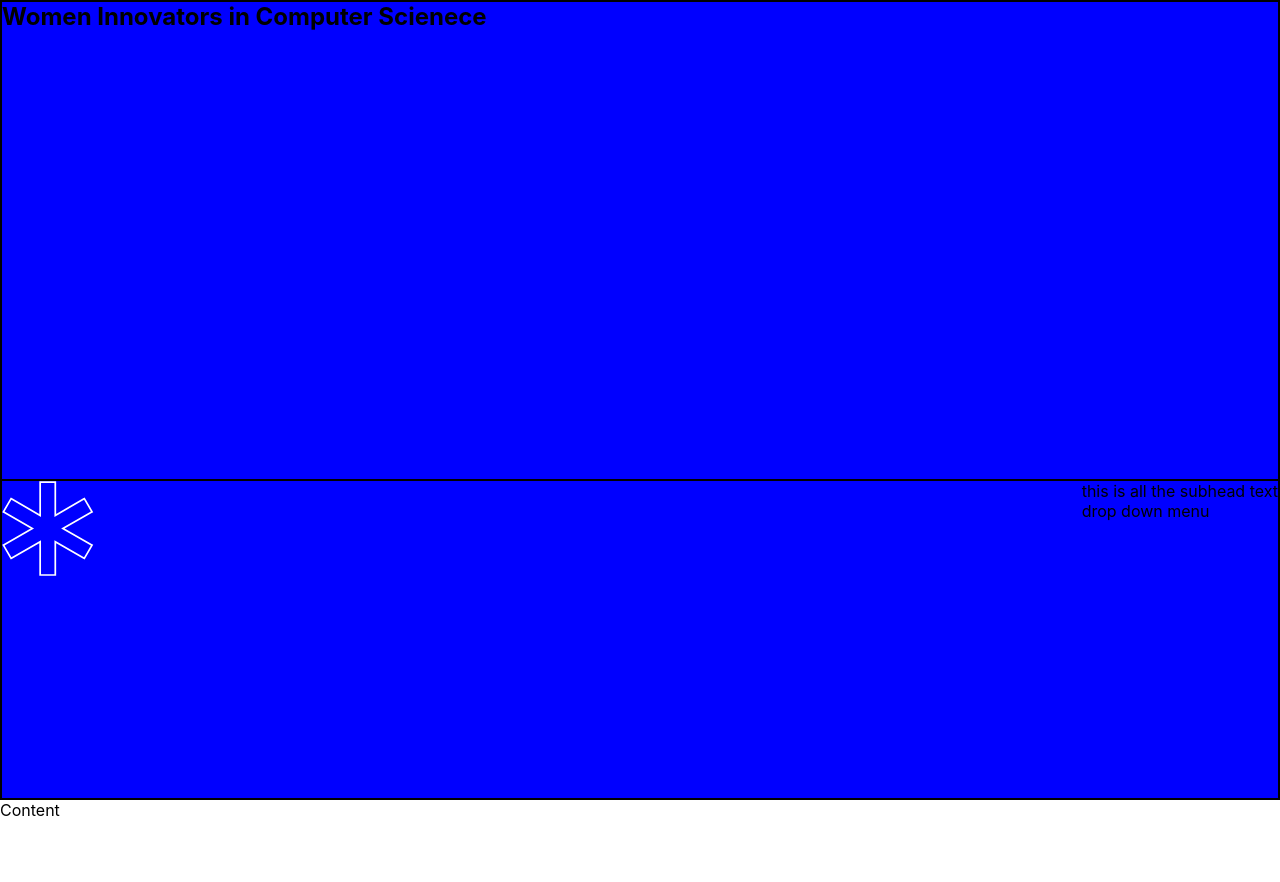
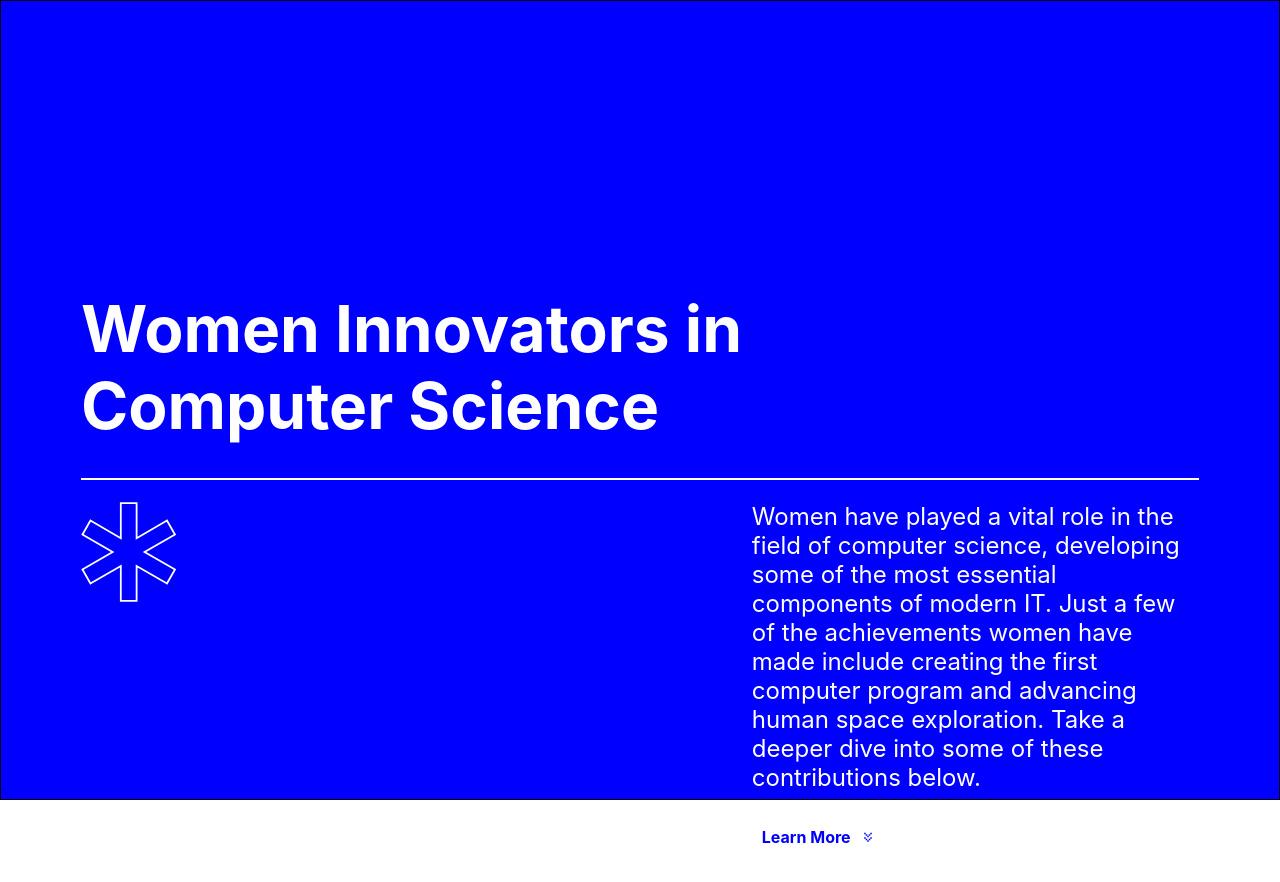
Before and after one commit to gnhbuchanan/odc-tc, a React (Create React App) app: page / in a window 1280 px wide. Shown: the top 882 px of the page. Before the commit the page ends 820 px from the top, so only its background shows below. Built offline with nearby package versions, Linux system fonts and the light colour scheme.

Commit message:
basic layout of intro section established, going to start working on content section before fine tuning things

```diff
--- a/src/components/Content.jsx
+++ b/src/components/Content.jsx
@@ -1,12 +1,14 @@
 import React, { useEffect, useState } from "react";
+import './styles/content.css'
 
 const Content = () => {
 
 
     return (
-        <>
-         <div>Content</div>
-        </>
+    <section id="content" className='section-wrapper'>
+
+
+    </section>
     )
 
 }
--- a/src/components/Intro.jsx
+++ b/src/components/Intro.jsx
@@ -1,6 +1,7 @@
 import React, { useEffect, useState } from "react"
 import './styles/intro.css'
 import asterisk from '../assets/svg/asterisk.svg'
+import doubleCaret from '../assets/svg/caret-double.svg'
 
 const Intro = () => {
 
@@ -8,13 +9,19 @@ const Intro = () => {
     return (
         <section id="intro" className='section-wrapper'>
             <div id="headline-container">
-                <h1>Women Innovators in Computer Scienece</h1>
+                <h1>Women Innovators in Computer Science</h1>
             </div>
             <div id="subhead-container">
-                <img style={{height: '30%'}} src={asterisk} alt={'asterisk'}/>
-                <div>
-                    <p>this is all the subhead text</p>
-                    <div>drop down menu</div>
+                <div id="asterisk-container">
+                    <img id="asterisk" src={asterisk} alt={'asterisk'}/>
+                </div>
+
+                <div id="subhead-content-container">
+                    <p>Women have played a vital role in the field of computer science, developing some of the most essential components of modern IT. Just a few of the achievements women have made include creating the first computer program and advancing human space exploration. Take a deeper dive into some of these contributions below.</p>
+                    <div id="learn-more">
+                        <h4>Learn More</h4>
+                        <img id="double-caret" src={doubleCaret} alt={'double-caret'}/>
+                    </div>
                 </div>
             </div>
         </section>
--- a/src/components/styles/intro.css
+++ b/src/components/styles/intro.css
@@ -3,19 +3,69 @@
     display: flex;
     flex-direction: column;
     border: 1px solid black;
-}
-
-#intro > *{
-    border: 1px solid black;
+    min-height: 550px;
 }
 
 #headline-container {
+    position: relative;
     height: 60%;
+    border-bottom: 2px solid white;
+}
+
+h1, p {
+    color: white;
+}
+
+p {
+    font-size: 24px;
+}
+
+h1 {
+    position: absolute;
+    bottom: 0;
+    padding-bottom: 3%;
+    font-size: 5vw;
+    width: 60%;
 }
 
 #subhead-container {
+    padding-top: 2%;
+    position: relative;
     height: 40%;
     display:flex;
     flex-direction: row;
     justify-content: space-between;
 }
+
+#asterisk-container {
+    width: 100px;
+    height: 100px;
+}
+
+#asterisk {
+    height: 100%;
+}
+
+#subhead-content-container {
+    width: 40%;
+}
+
+#learn-more {
+    width: 130px;
+    height: 30px;
+    display: flex;
+    flex-direction: row;
+    justify-content: space-between;
+    align-items: center;
+    padding: 10px;
+    background-color: white;
+    margin-top: 30px;
+}
+
+#learn-more > h4 {
+    color: blue;
+}
+
+#double-caret {
+    height: 100%;
+}
--- a/src/index.css
+++ b/src/index.css
@@ -36,6 +36,8 @@ code {
 .section-wrapper {
   width: 100vw;
   height: 100vh;
+  padding-left: 80px;
+  padding-right: 80px;
 }
 
 button {
```
